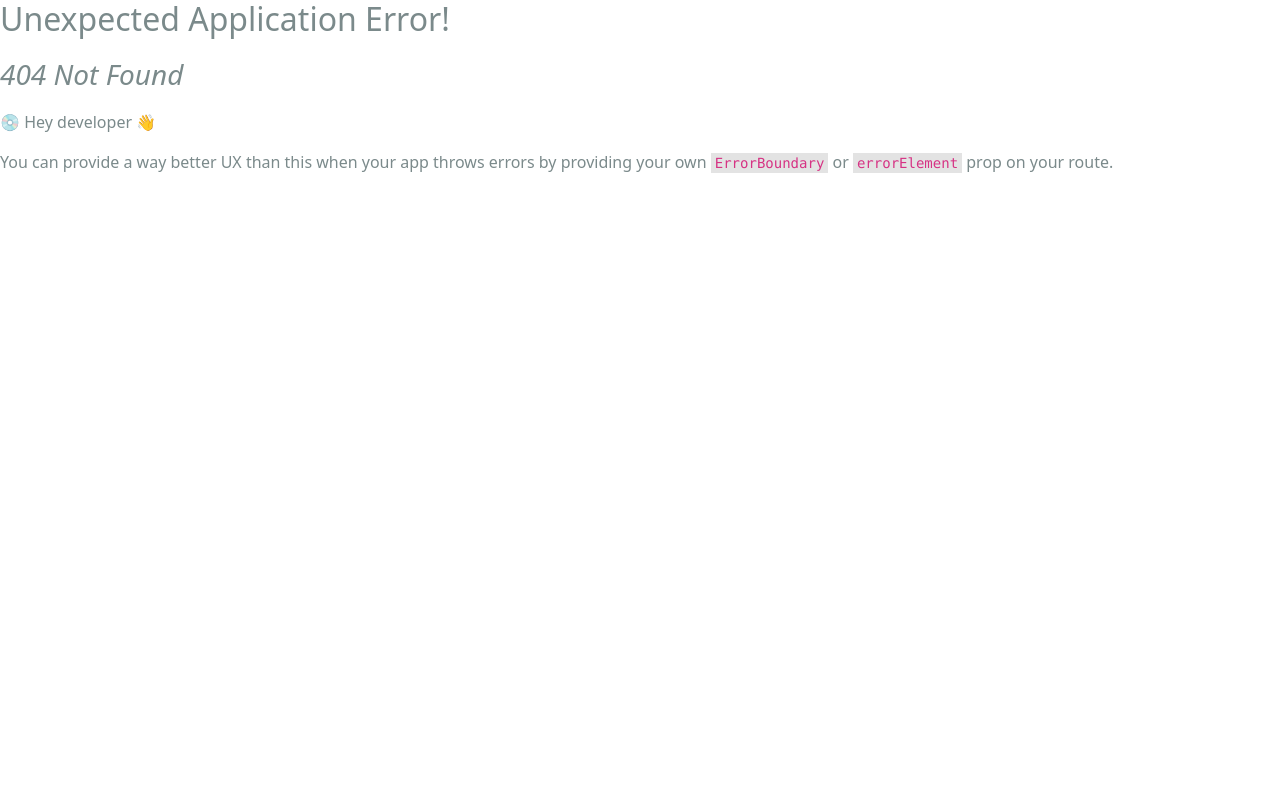
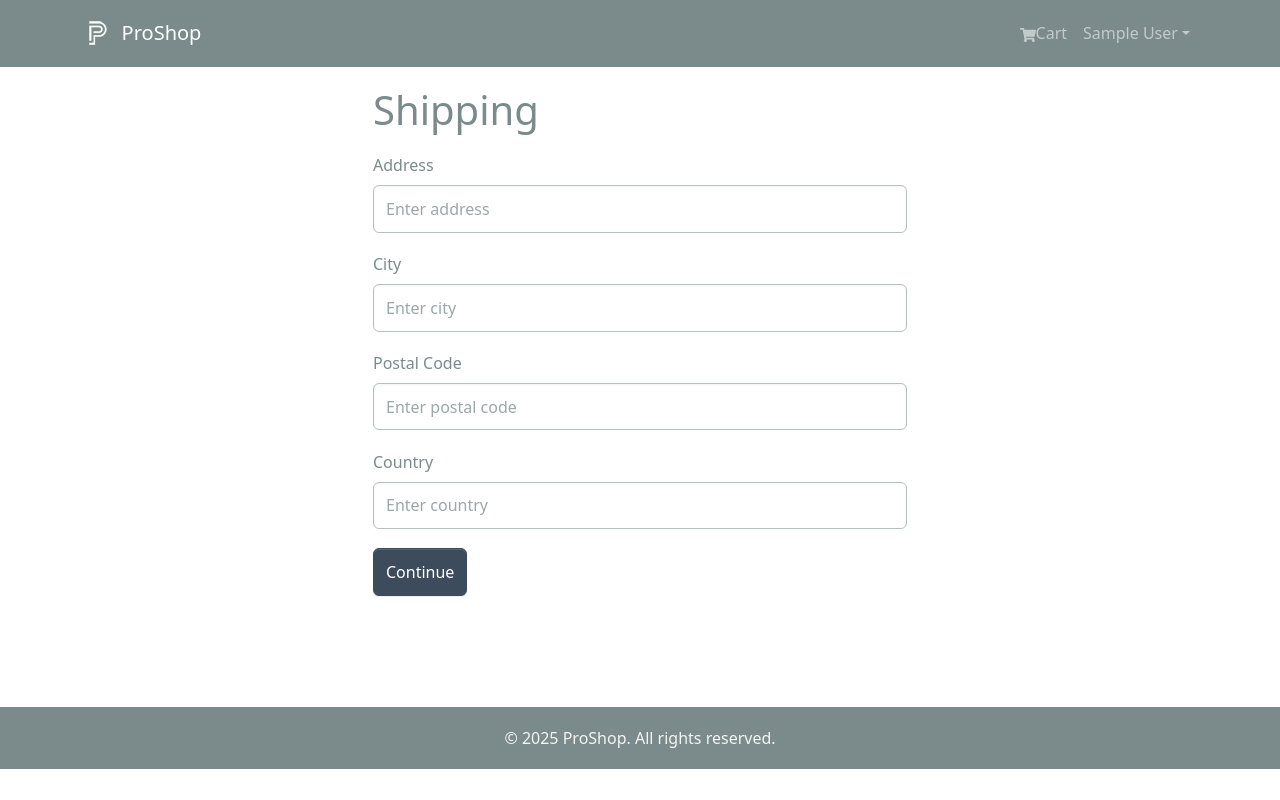
Before and after one commit to jordengerovac/proshop-ecommerce, a React (Vite) app in the folder frontend/: page /shipping in a window 1280 px wide. Before the commit this address had no page. Built offline with nearby package versions, Linux system fonts and the light colour scheme; sample sign-in values are in the browser's storage.

Commit message:
shipping screen

```diff
--- /dev/null
+++ b/frontend/src/components/PrivateRoute.tsx
@@ -0,0 +1,10 @@
+import { Outlet, Navigate } from "react-router-dom";
+import { useSelector } from "react-redux";
+
+function PrivateRoute() {
+	const { userInfo } = useSelector((state: any) => state.auth);
+
+	return userInfo ? <Outlet /> : <Navigate to="/login" replace />;
+}
+
+export default PrivateRoute;
--- a/frontend/src/main.tsx
+++ b/frontend/src/main.tsx
@@ -16,6 +16,8 @@
 import CartScreen from "./screens/CartScreen";
 import LoginScreen from "./screens/LoginScreen";
 import RegisterScreen from "./screens/RegisterScreen";
+import ShippingScreen from "./screens/ShippingScreen";
+import PrivateRoute from "./components/PrivateRoute";
 
 const router = createBrowserRouter(
 	createRoutesFromElements(
@@ -25,6 +27,9 @@
 			<Route path="/cart" element={<CartScreen />} />
 			<Route path="/login" element={<LoginScreen />} />
 			<Route path="/register" element={<RegisterScreen />} />
+			<Route path="" element={<PrivateRoute />}>
+				<Route path="/shipping" element={<ShippingScreen />} />
+			</Route>
 		</Route>,
 	),
 );
--- /dev/null
+++ b/frontend/src/screens/ShippingScreen.tsx
@@ -0,0 +1,74 @@
+import { useState } from "react";
+import { Form, Button } from "react-bootstrap";
+import FormContainer from "../components/FormContainer";
+import { useNavigate } from "react-router-dom";
+import { useDispatch, useSelector } from "react-redux";
+import { saveShippingAddress } from "../slices/cartSlice";
+
+function ShippingScreen() {
+	const cart = useSelector((state: any) => state.cart);
+	const { shippingAddress } = cart;
+
+	const [address, setAddress] = useState(shippingAddress?.address || "");
+	const [city, setCity] = useState(shippingAddress?.city || "");
+	const [postalCode, setPostalCode] = useState(shippingAddress?.postalCode || "");
+	const [country, setCountry] = useState(shippingAddress?.country || "");
+
+	const dispatch = useDispatch();
+	const navigate = useNavigate();
+
+	const submitHandler = (e: any) => {
+		e.preventDefault();
+		dispatch(saveShippingAddress({ address, city, postalCode, country } as any));
+		navigate("/payment");
+	};
+
+	return (
+		<FormContainer>
+			<h1>Shipping</h1>
+			<Form onSubmit={submitHandler}>
+				<Form.Group controlId="address" className="my-3">
+					<Form.Label>Address</Form.Label>
+					<Form.Control
+						type="text"
+						placeholder="Enter address"
+						value={address}
+						onChange={(e) => setAddress(e.target.value)}
+					/>
+				</Form.Group>
+				<Form.Group controlId="city" className="my-3">
+					<Form.Label>City</Form.Label>
+					<Form.Control
+						type="text"
+						placeholder="Enter city"
+						value={city}
+						onChange={(e) => setCity(e.target.value)}
+					/>
+				</Form.Group>
+				<Form.Group controlId="postalCode" className="my-3">
+					<Form.Label>Postal Code</Form.Label>
+					<Form.Control
+						type="text"
+						placeholder="Enter postal code"
+						value={postalCode}
+						onChange={(e) => setPostalCode(e.target.value)}
+					/>
+				</Form.Group>
+				<Form.Group controlId="country" className="my-3">
+					<Form.Label>Country</Form.Label>
+					<Form.Control
+						type="text"
+						placeholder="Enter country"
+						value={country}
+						onChange={(e) => setCountry(e.target.value)}
+					/>
+				</Form.Group>
+				<Button type="submit" variant="primary">
+					Continue
+				</Button>
+			</Form>
+		</FormContainer>
+	);
+}
+
+export default ShippingScreen;
--- a/frontend/src/slices/cartSlice.ts
+++ b/frontend/src/slices/cartSlice.ts
@@ -5,6 +5,8 @@
 	? JSON.parse(localStorage.getItem("cart") as string)
 	: {
 			cartItems: [],
+			shippingAddress: {},
+			paymentMethod: "PayPal",
 		};
 
 const cartSlice = createSlice({
@@ -29,9 +31,13 @@
 
 			return updateCart(state);
 		},
+		saveShippingAddress: (state: any, action: any) => {
+			state.shippingAddress = action.payload;
+			return updateCart(state);
+		},
 	},
 });
 
-export const { addToCart, removeFromCart } = cartSlice.actions;
+export const { addToCart, removeFromCart, saveShippingAddress } = cartSlice.actions;
 
 export default cartSlice.reducer;
```
